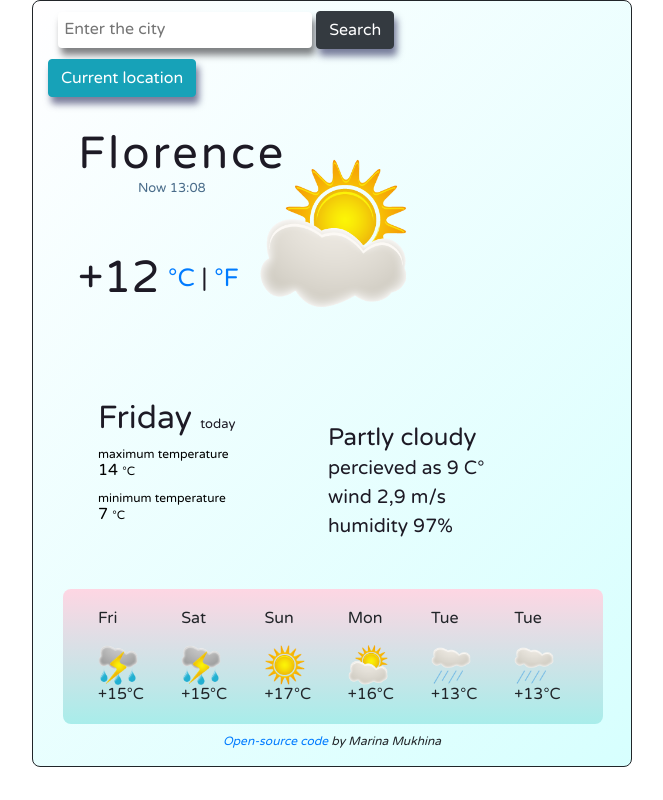
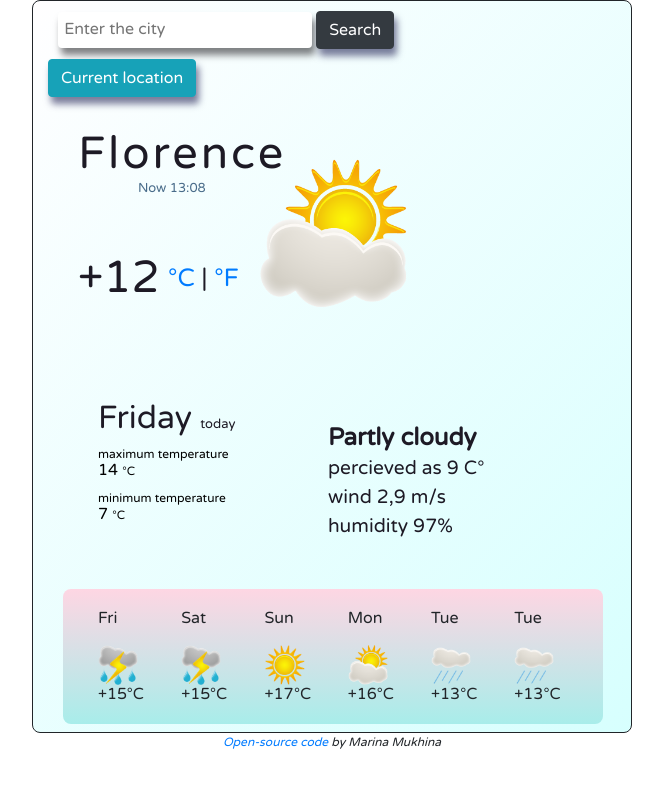
Before and after one commit to MeStessa/AppWeather, a website built with Parcel: page index.html in a window 1280 px wide. Shown: the whole page, without its empty margins (308-971 px from the left). Built offline with nearby package versions, Linux system fonts and the light colour scheme.

Commit message:
Update index.html
Moved "coded by" link out of container

```diff
--- a/index.html
+++ b/index.html
@@ -63,7 +63,7 @@
         </div>
       </h2>
       <h3>
-        <span id="description"> Partly cloudy </span>
+        <strong><span id="description"> Partly cloudy</span></strong>
         <small>
           <br />
           percieved as
@@ -111,13 +111,13 @@
           </div>
         </div>
       </h4>
-      <p class="coded-by">
-        <a href="https://github.com/MeStessa/AppWeather/" target="_blank">
-          Open-source code</a
-        >
-        by Marina Mukhina
-      </p>
     </div>
+    <p class="coded-by">
+      <a href="https://github.com/MeStessa/AppWeather/" target="_blank">
+        Open-source code</a
+      >
+      by Marina Mukhina
+    </p>
 
     <script src="src/index.js"></script>
   </body>
```
